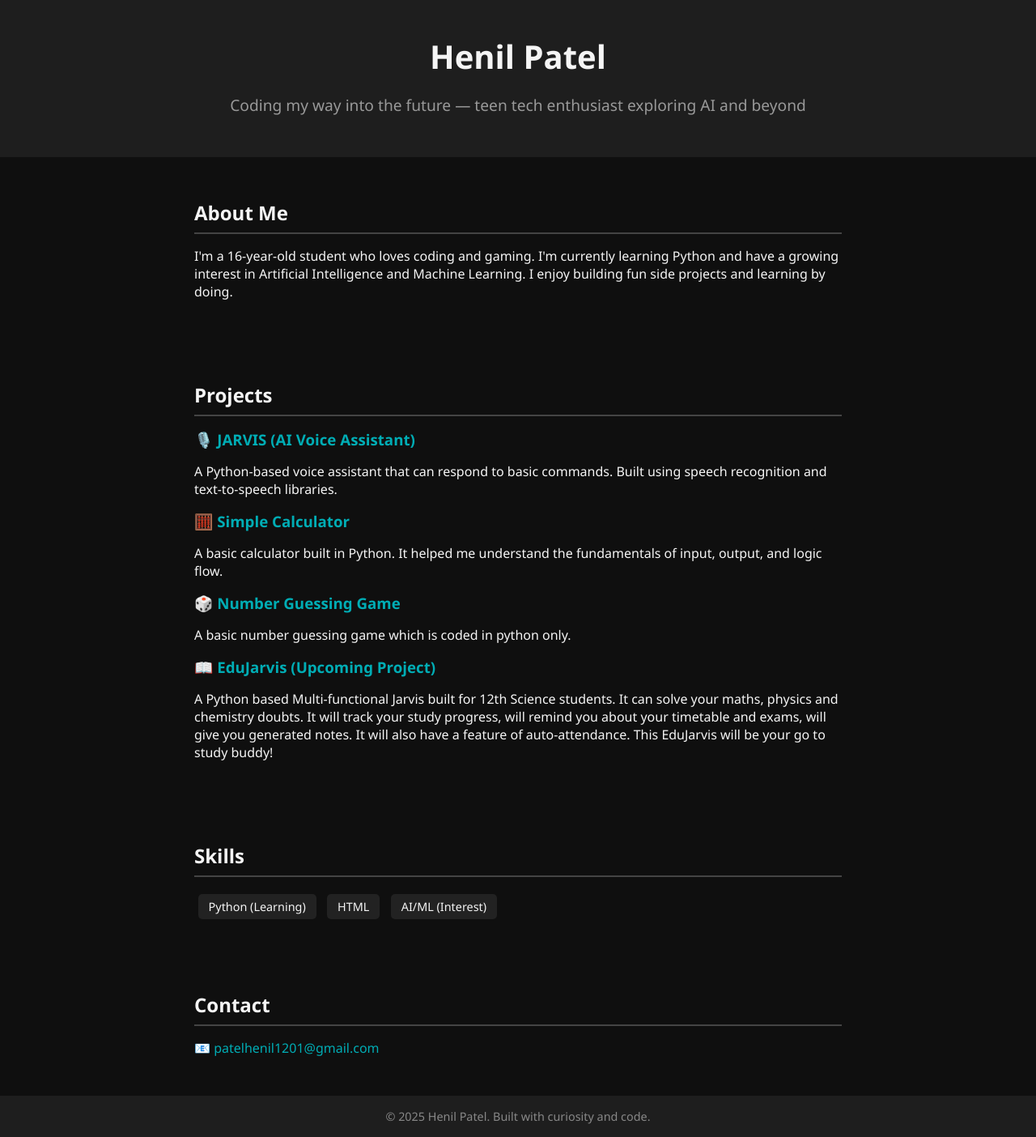
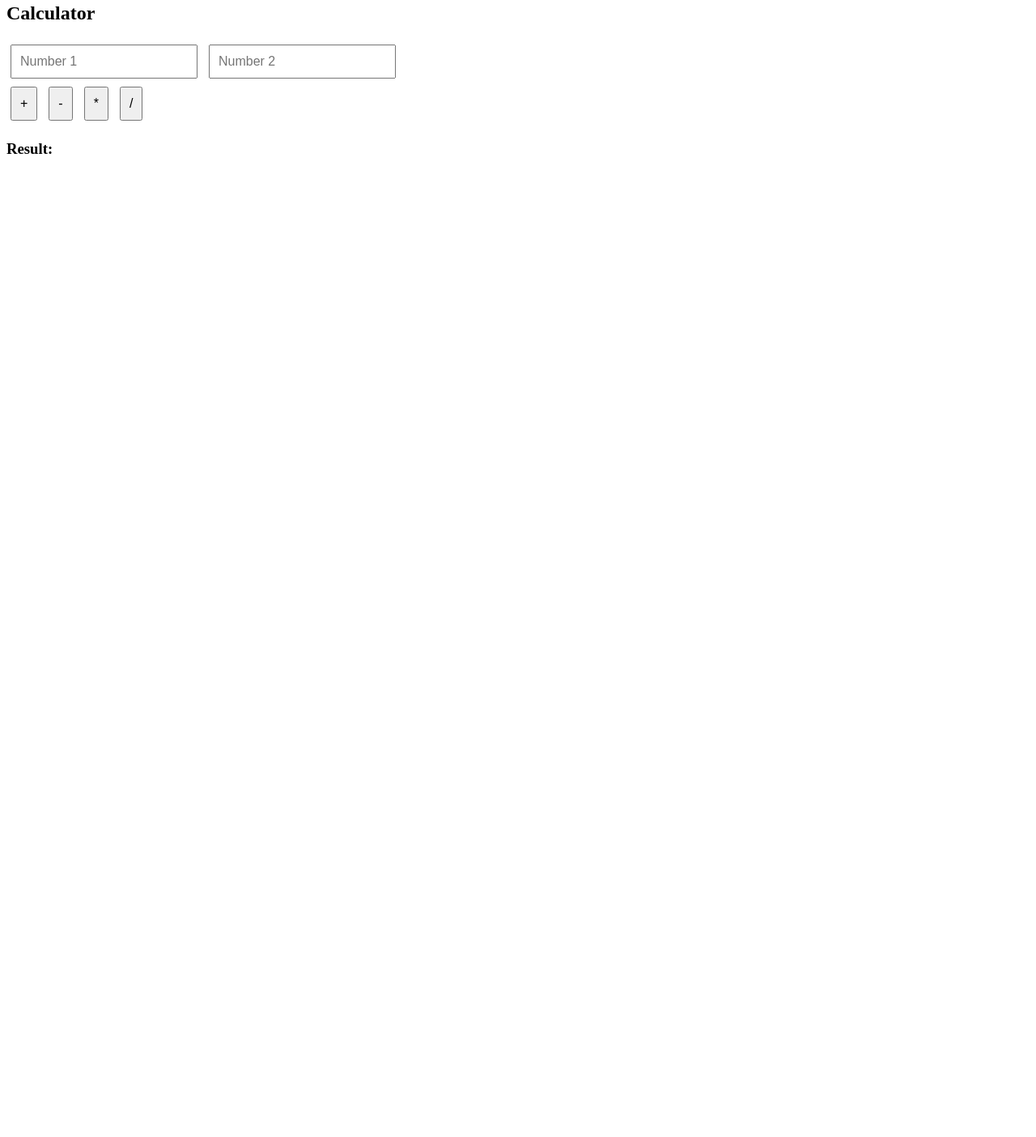
Before and after one commit to HenilLol/henillol.github.io, a plain HTML site: page index.html in a window 1280 px wide. Shown: the part 17-1421 px from the top of the page at 81% size. After the commit the page ends 800 px from the top, so only its background shows below. Drawn offline with Linux system fonts and the light colour scheme.

Commit message:
Add files via upload

```diff
--- a/index.html
+++ b/index.html
@@ -1,114 +1,33 @@
 <!DOCTYPE html>
-<html lang="en">
+<html>
 <head>
-  <meta charset="UTF-8" />
-  <meta name="viewport" content="width=device-width, initial-scale=1.0"/>
-  <title>Henil Patel | Portfolio</title>
+  <title>Simple Calculator</title>
   <style>
-    body {
-      margin: 0;
-      font-family: 'Segoe UI', sans-serif;
-      background: #0f0f0f;
-      color: #f5f5f5;
-    }
-    header {
-      background: #1e1e1e;
-      padding: 2rem;
-      text-align: center;
-    }
-    header h1 {
-      font-size: 2.5rem;
-      margin-bottom: 0.5rem;
-    }
-    header p {
-      font-size: 1.2rem;
-      color: #999;
-    }
-    section {
-      padding: 2rem;
-      max-width: 800px;
-      margin: auto;
-    }
-    h2 {
-      border-bottom: 2px solid #444;
-      padding-bottom: 0.5rem;
-      margin-bottom: 1rem;
-    }
-    .project {
-      margin-bottom: 1rem;
-    }
-    .project h3 {
-      margin: 0;
-      color: #00adb5;
-    }
-    .skills span {
-      display: inline-block;
-      background: #222;
-      padding: 0.4rem 0.8rem;
-      border-radius: 5px;
-      margin: 0.3rem;
-      font-size: 0.9rem;
-    }
-    footer {
-      background: #1e1e1e;
-      text-align: center;
-      padding: 1rem;
-      font-size: 0.9rem;
-      color: #888;
-    }
-    a {
-      color: #00adb5;
-      text-decoration: none;
-    }
+    input, button { margin: 5px; padding: 10px; font-size: 16px; }
   </style>
 </head>
 <body>
-  <header>
-    <h1>Henil Patel</h1>
-    <p>Coding my way into the future — teen tech enthusiast exploring AI and beyond</p>
-  </header>
+  <h2>Calculator</h2>
+  <input type="number" id="num1" placeholder="Number 1">
+  <input type="number" id="num2" placeholder="Number 2">
+  <br>
+  <button onclick="calculate('+')">+</button>
+  <button onclick="calculate('-')">-</button>
+  <button onclick="calculate('*')">*</button>
+  <button onclick="calculate('/')">/</button>
+  <h3 id="result">Result: </h3>
 
-  <section>
-    <h2>About Me</h2>
-    <p>I'm a 16-year-old student who loves coding and gaming. I'm currently learning Python and have a growing interest in Artificial Intelligence and Machine Learning. I enjoy building fun side projects and learning by doing.</p>
-  </section>
-
-  <section>
-    <h2>Projects</h2>
-    <div class="project">
-      <h3>🎙️ JARVIS (AI Voice Assistant)</h3>
-      <p>A Python-based voice assistant that can respond to basic commands. Built using speech recognition and text-to-speech libraries.</p>
-    </div>
-    <div class="project">
-      <h3>🧮 Simple Calculator</h3>
-      <p>A basic calculator built in Python. It helped me understand the fundamentals of input, output, and logic flow.</p>
-    </div>
-    <div class="project">
-      <h3>🎲 Number Guessing Game</h3>
-      <p>A basic number guessing game which is coded in python only.</p>
-    </div>
-    <div class="project">
-    <h3>  📖 EduJarvis (Upcoming Project) </h3>
-      <p>A Python based Multi-functional Jarvis built for 12th Science students. It can solve your maths, physics and chemistry doubts. It will track your study progress, will remind you about your timetable and exams, will give you generated notes. It will also have a feature of auto-attendance. This EduJarvis will be your go to study buddy!</p>
-    </div>
-  </section>
-
-  <section>
-    <h2>Skills</h2>
-    <div class="skills">
-      <span>Python (Learning)</span>
-      <span>HTML</span>
-      <span>AI/ML (Interest)</span>
-    </div>
-  </section>
-
-  <section>
-    <h2>Contact</h2>
-    <p>📧 <a href="mailto:patelhenil1201@gmail.com">patelhenil1201@gmail.com</a></p>
-  </section>
-
-  <footer>
-    &copy; 2025 Henil Patel. Built with curiosity and code.
-  </footer>
+  <script>
+    function calculate(op) {
+      const n1 = parseFloat(document.getElementById('num1').value);
+      const n2 = parseFloat(document.getElementById('num2').value);
+      let res;
+      if (op === '+') res = n1 + n2;
+      else if (op === '-') res = n1 - n2;
+      else if (op === '*') res = n1 * n2;
+      else if (op === '/') res = n2 !== 0 ? n1 / n2 : 'Cannot divide by 0';
+      document.getElementById('result').innerText = 'Result: ' + res;
+    }
+  </script>
 </body>
 </html>
```
